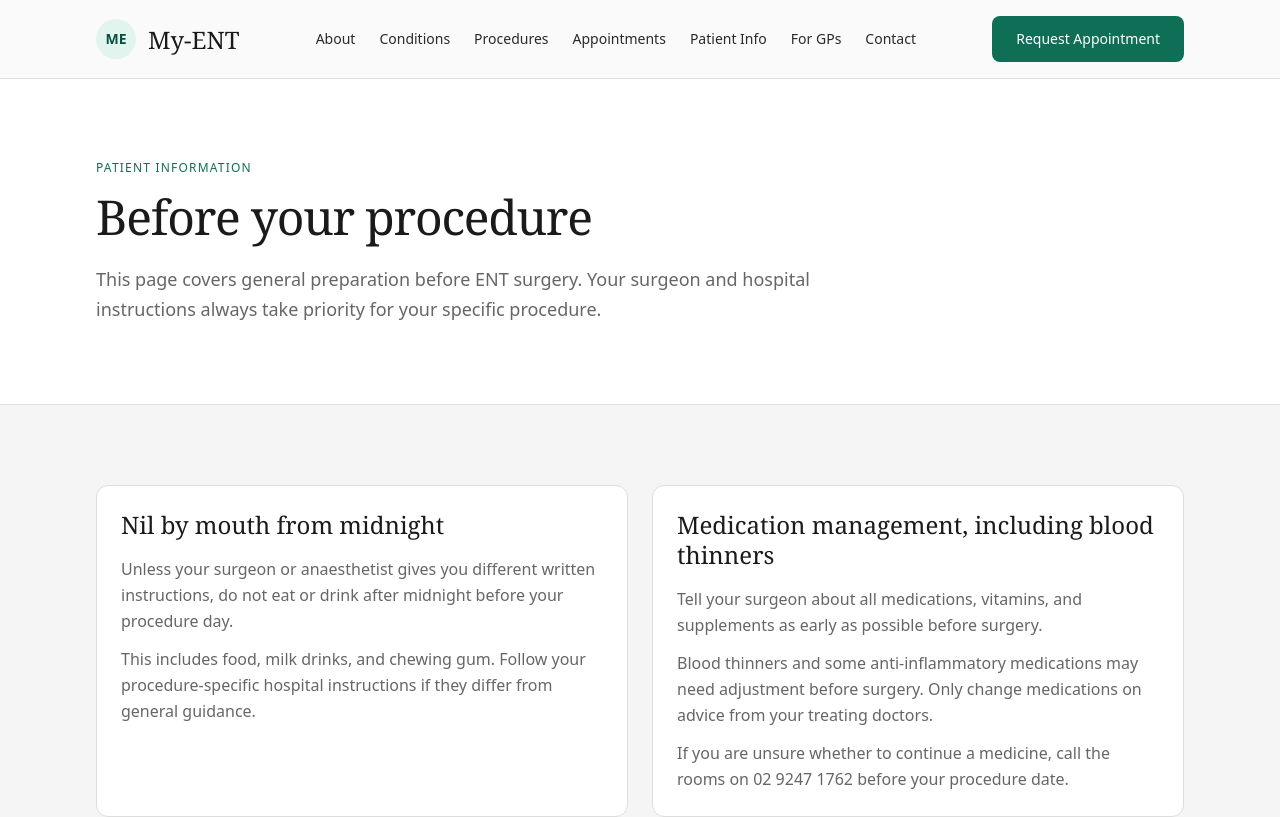
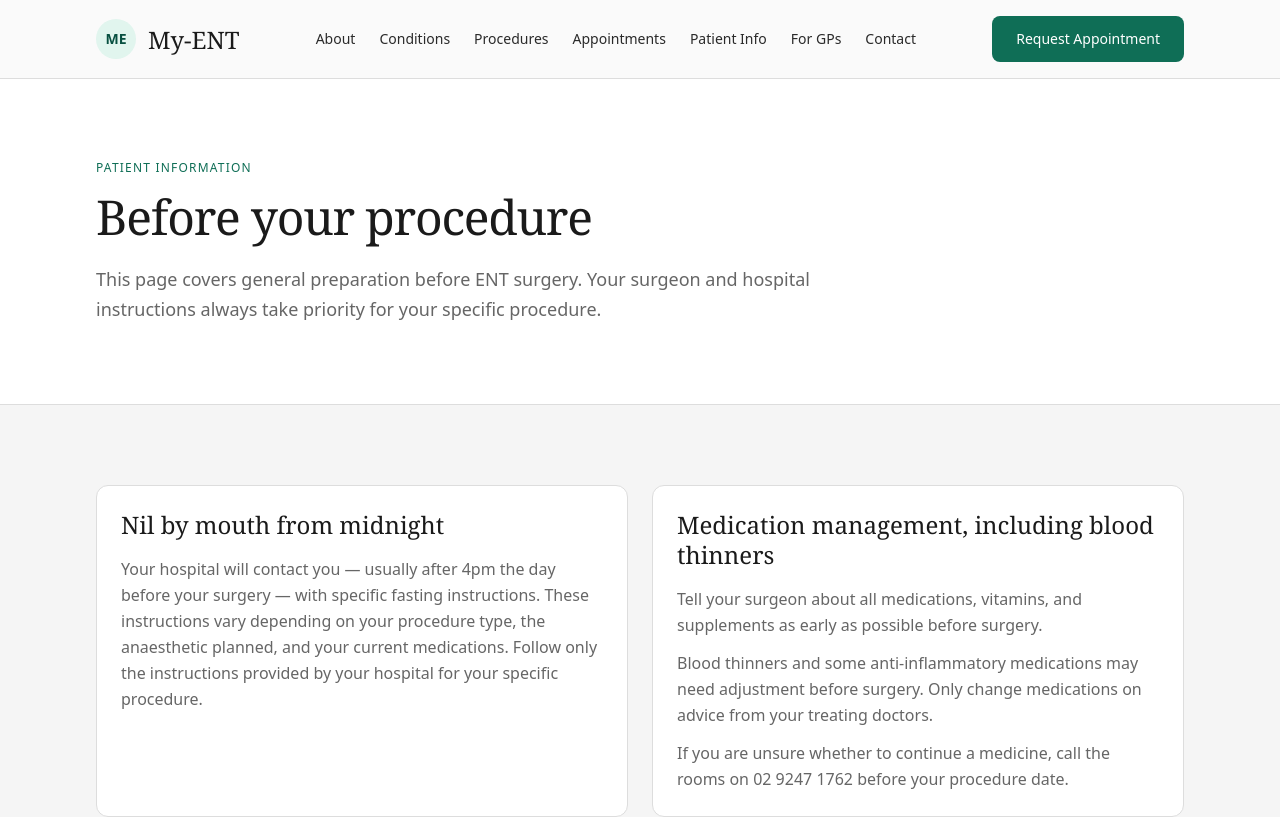
Before and after one commit to Mildmilo/my-ent, a Next.js app: page /patient-info/before-your-procedure in a window 1280 px wide. Shown: the top 817 px of the page. Built offline with nearby package versions, Linux system fonts and the light colour scheme.

Commit message:
Update pre-operative fasting instructions on before-your-procedure page

```diff
--- a/src/app/patient-info/before-your-procedure/page.tsx
+++ b/src/app/patient-info/before-your-procedure/page.tsx
@@ -16,8 +16,7 @@ const preparationCards: PreparationCard[] = [
   {
     title: 'Nil by mouth from midnight',
     points: [
-      'Unless your surgeon or anaesthetist gives you different written instructions, do not eat or drink after midnight before your procedure day.',
-      'This includes food, milk drinks, and chewing gum. Follow your procedure-specific hospital instructions if they differ from general guidance.',
+      'Your hospital will contact you — usually after 4pm the day before your surgery — with specific fasting instructions. These instructions vary depending on your procedure type, the anaesthetic planned, and your current medications. Follow only the instructions provided by your hospital for your specific procedure.',
     ],
   },
   {
```
Also changed, not shown: 1 other file (tests, documents, lock files or other folders).
